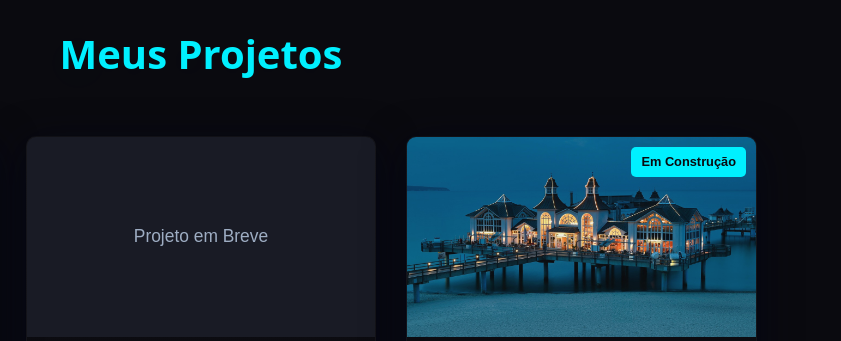
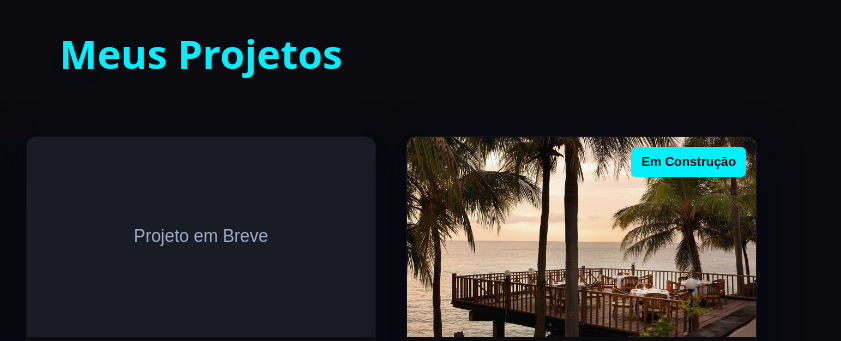
Before and after one commit to Joabsonbatista/joabsonbatista, a plain HTML site: page index.html in a window 1280 px wide. Shown: the part 1500-1841 px from the top of the page, 439-1280 px from the left. Drawn offline with Linux system fonts and the light colour scheme.

Commit message:
feat: Atualiza imagem de capa do projeto Resort

```diff
--- a/index.html
+++ b/index.html
@@ -113,7 +113,7 @@
         <div class="projeto-card fade-in-element">
           <!-- Otimização de Imagem: Lazy Loading + Imagens Responsivas -->
           <img
-            src="./assets/resort-4471852_1280.jpg"
+            src="./assets/capa.jpg"
             alt="Piscina de um resort de luxo com palmeiras ao fundo, representando o projeto Resort."
             loading="lazy" decoding="async"
             width="1280" height="853">
```
Also changed, not shown: assets/capa.jpg (added).
